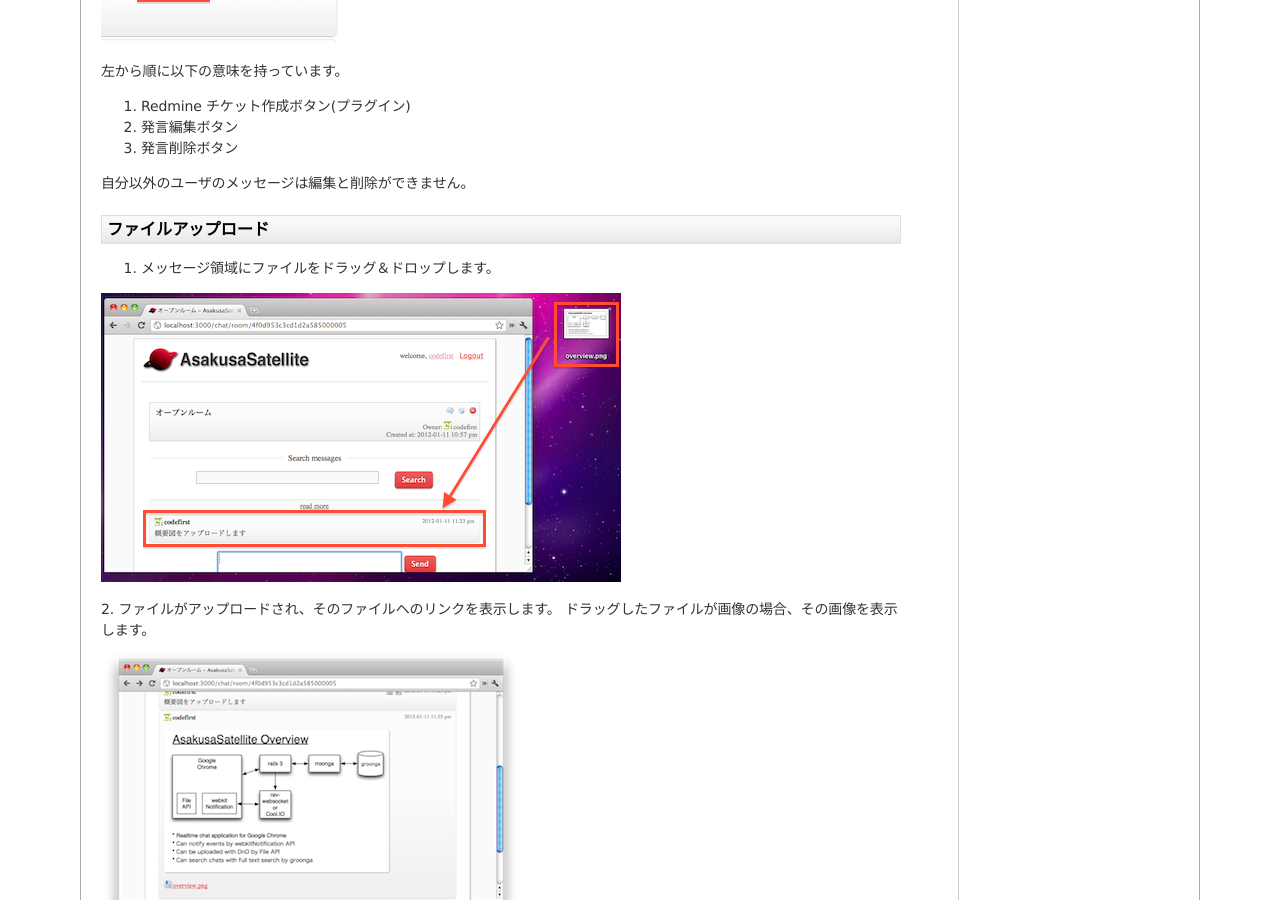
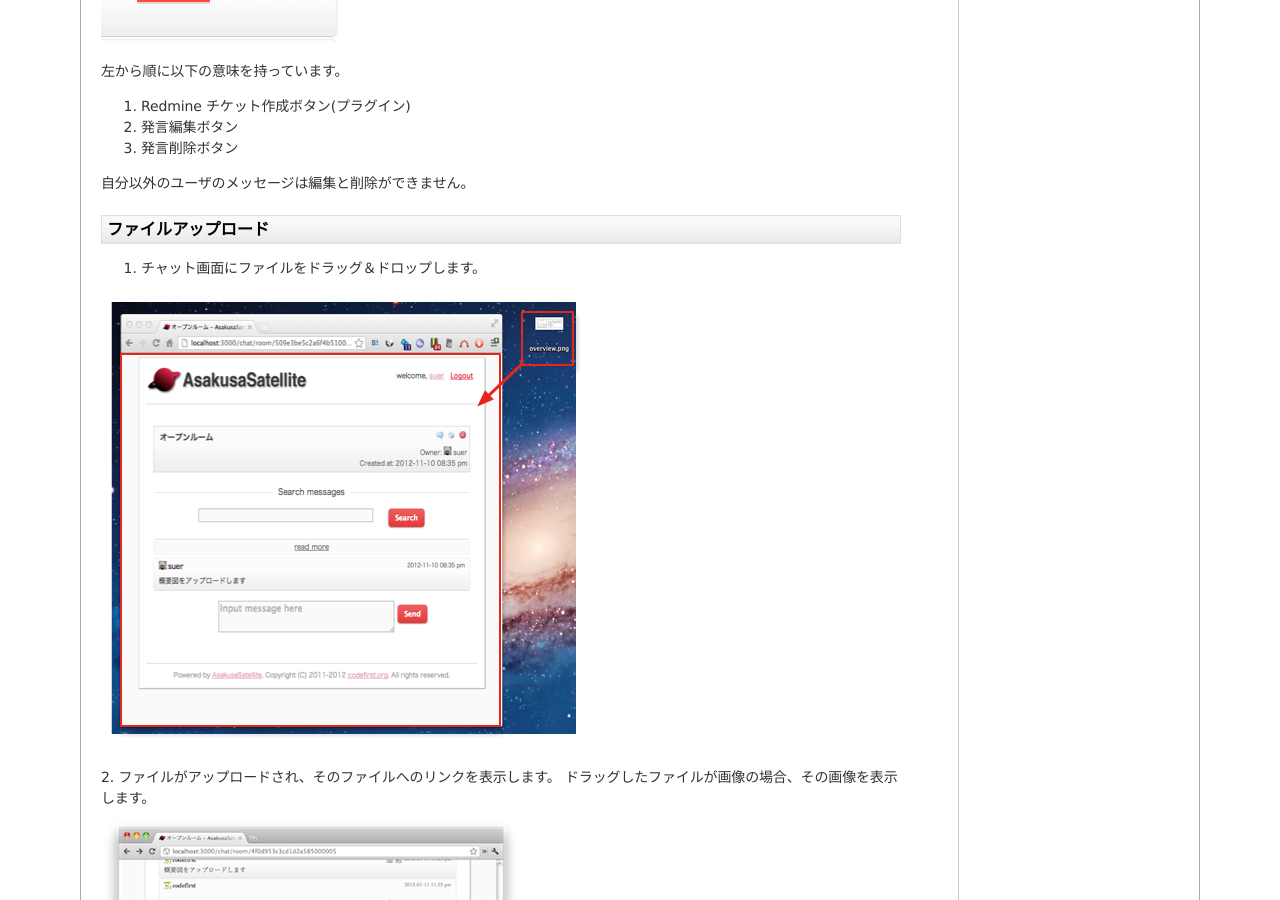
Before and after one commit to codefirst/asakusa-satellite-manual, a Sphinx documentation site: the page built from source/function.rst, in a window 1280 px wide and 900 px high, scrolled down 4083 px. Built offline with Sphinx 7.4.7, drawn with Linux system fonts in a browser that asks for light colours.

Commit message:
change dnd image

```diff
--- a/source/function.rst
+++ b/source/function.rst
@@ -88,7 +88,7 @@
 
 ファイルアップロード
 -----------------------
-1. メッセージ領域にファイルをドラッグ＆ドロップします。
+1. チャット画面にファイルをドラッグ＆ドロップします。
 
 .. image:: images/drag_image.png
 
```
Also changed, not shown: source/images/drag_image.png.
